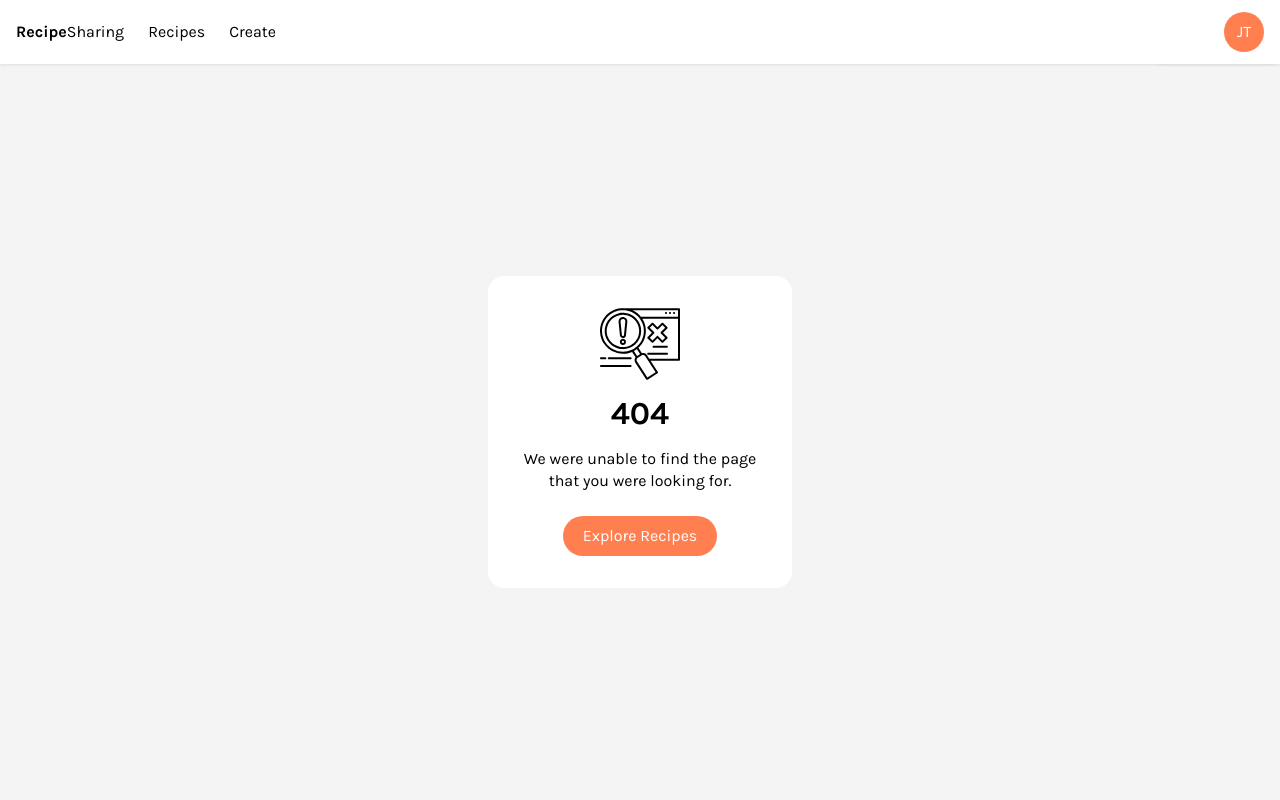
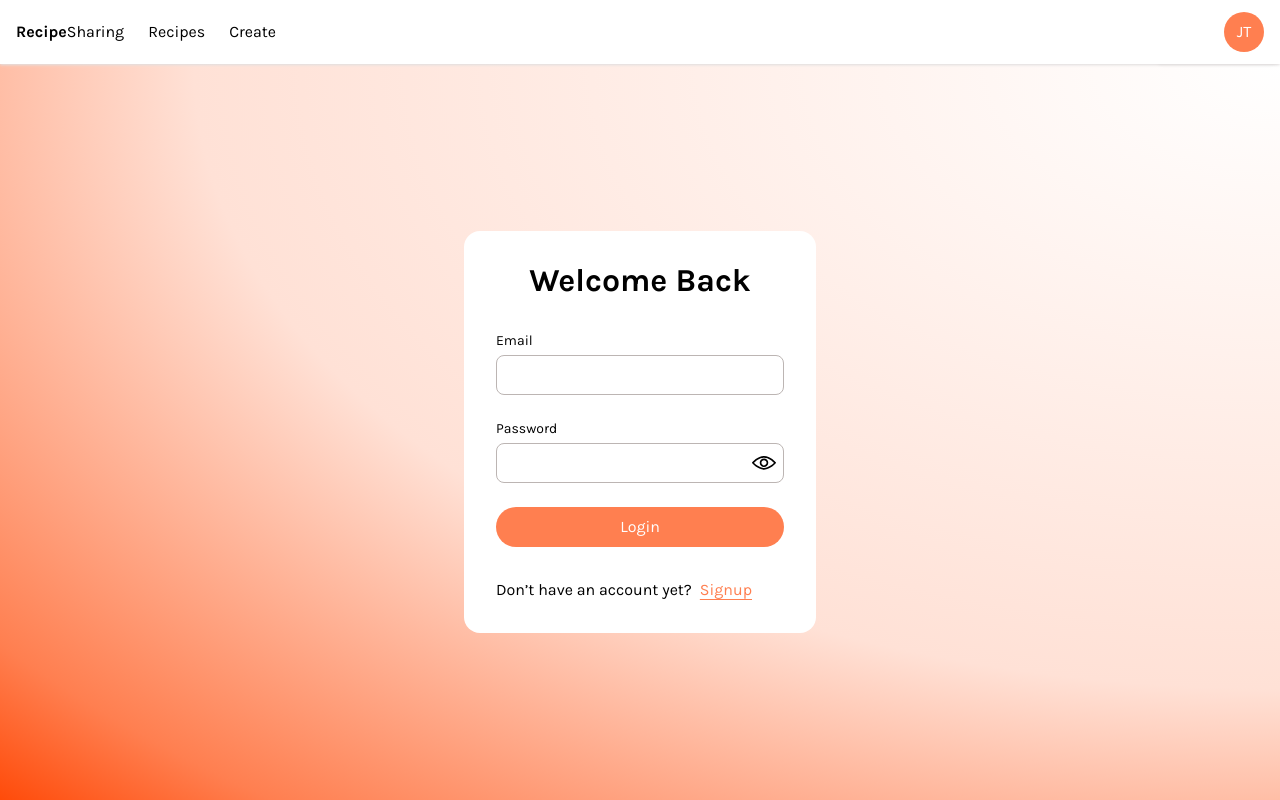
Before and after one commit to dreamz89/recipe-sharing, a React (Vite) app: page /login in a window 1280 px wide. Before the commit this address had no page. Built offline with nearby package versions, Linux system fonts and the light colour scheme.

Commit message:
feat: add Login page and PasswordInput component

```diff
--- /dev/null
+++ b/src/components/icons/Eye.tsx
@@ -0,0 +1,10 @@
+const Eye = () => {
+  return (
+    <path
+      d="M12,7.5668193 C9.64172964,7.5668193 7.72196784,9.4865811 7.72196784,11.8448515 C7.72196784,14.2031218 9.64172964,16.1228836 12,16.1228836 C14.3582704,16.1228836 16.2780322,14.2031218 16.2780322,11.8448515 C16.2780322,9.4865811 14.3582704,7.5668193 12,7.5668193 Z M12,14.4116708 C10.5850323,14.4116708 9.4331807,13.2598192 9.4331807,11.8448515 C9.4331807,10.4298838 10.5850323,9.27803216 12,9.27803216 C13.4149677,9.27803216 14.5668193,10.4298838 14.5668193,11.8448515 C14.5668193,13.2598192 13.4149677,14.4116708 12,14.4116708 Z M23.8010715,11.2737171 C23.5871699,11.0181057 18.4801578,5 12,5 C5.51984223,5 0.413035449,11.0179934 0.198928496,11.2737171 C-0.0663094985,11.5913729 -0.0663094985,12.0544682 0.198928496,12.3720967 C0.412830104,12.6277081 5.51984223,18.6469089 12,18.6469089 C18.4801578,18.6469089 23.5869646,12.6278203 23.8010715,12.3720967 C24.0663095,12.0544408 24.0663095,11.5913455 23.8010715,11.2737171 Z M12,16.9357782 C7.39697429,16.9357782 3.38835548,13.2439391 2.01609966,11.8224003 C3.38506995,10.3999581 7.38383218,6.71121286 12,6.71121286 C16.6041209,6.71121286 20.6116445,10.4030519 21.9839003,11.8234955 C20.61493,13.2459378 16.6161678,16.9357782 12,16.9357782 Z"
+      fillRule="nonzero"
+    ></path>
+  )
+}
+
+export default Eye
--- a/src/components/ui/Input/index.tsx
+++ b/src/components/ui/Input/index.tsx
@@ -1,24 +1,44 @@
+import Icon from '@/components/icons/Icon'
+import { ReactElement } from 'react'
+
 interface Props {
   name: string
   label: string
   type?: string
   placeholder?: string
+  icon?: ReactElement
+  onIconClick?: () => void
   error?: string
 }
 
-const Input = ({ name, label, type = 'text', placeholder, error }: Props) => {
+const Input = ({
+  name,
+  label,
+  type = 'text',
+  placeholder,
+  icon,
+  onIconClick,
+  error,
+}: Props) => {
   return (
     <div className="relative flex flex-col">
       <label htmlFor={name} className="mb-1 text-sm">
         {label}
       </label>
-      <input
-        type={type}
-        id={name}
-        name={name}
-        placeholder={placeholder}
-        className={`mb-6 h-10 min-w-72 rounded-lg border p-2 ${error ? 'border-error focus:outline-error' : 'border-gray500'}`}
-      ></input>
+      <div className="relative">
+        <input
+          type={type}
+          id={name}
+          name={name}
+          placeholder={placeholder}
+          className={`mb-6 h-10 w-full min-w-72 rounded-lg border p-2 ${error ? 'border-error focus:outline-error' : 'border-gray500'}`}
+        />
+        {icon && (
+          <button onClick={onIconClick} className="absolute right-2 top-2">
+            <Icon>{icon}</Icon>
+          </button>
+        )}
+      </div>
       <p className="absolute bottom-2 text-sm leading-none text-error">
         {error}
       </p>
--- /dev/null
+++ b/src/components/ui/PasswordInput/index.tsx
@@ -0,0 +1,24 @@
+import { useState } from 'react'
+import Input from '@/components/ui/Input'
+import EyeStrike from '@/components/icons/EyeStrike'
+import Eye from '@/components/icons/Eye'
+
+const PasswordInput = () => {
+  const [showPassword, setShowPassword] = useState<boolean>(false)
+
+  const handleIconClick = () => {
+    setShowPassword((prevShowPassword) => !prevShowPassword)
+  }
+
+  return (
+    <Input
+      name="password"
+      label="Password"
+      type={showPassword ? 'text' : 'password'}
+      icon={showPassword ? <EyeStrike /> : <Eye />}
+      onIconClick={handleIconClick}
+    />
+  )
+}
+
+export default PasswordInput
--- a/src/main.tsx
+++ b/src/main.tsx
@@ -2,7 +2,7 @@ import React from 'react'
 import ReactDOM from 'react-dom/client'
 import { BrowserRouter, Routes, Route } from 'react-router'
 import App from '@/App'
-// import Login from '@/pages/Login'
+import Login from '@/pages/Login'
 import Signup from '@/pages/Signup'
 // import Settings from '@/pages/Settings'
 // import Profile from '@/pages/Profile'
@@ -16,7 +16,7 @@ ReactDOM.createRoot(document.getElementById('root')!).render(
     <BrowserRouter>
       <Routes>
         <Route path="/" element={<App />}>
-          {/* <Route path="login" element={<Login />} /> */}
+          <Route path="login" element={<Login />} />
           <Route path="signup" element={<Signup />} />
           {/* <Route path="settings" element={<Settings />} />
           <Route path="profile" element={<Profile />} />
--- /dev/null
+++ b/src/pages/Login/index.tsx
@@ -0,0 +1,36 @@
+import CenteredCard from '@/components/CenteredCard'
+import Button from '@/components/ui/Button'
+import Input from '@/components/ui/Input'
+import BaseLink from '@/components/ui/Link'
+import PasswordInput from '@/components/ui/PasswordInput'
+
+const Login = () => {
+  const handleSubmit = () => {
+    console.log('submit')
+  }
+
+  return (
+    <div className="radial-gradient flex min-h-[calc(100dvh-64px)] items-center justify-center">
+      <CenteredCard>
+        <h2 className="mb-8 text-center">Welcome Back</h2>
+        <Input name="email" label="Email" type="email" />
+        <PasswordInput />
+        <Button
+          variant="primary"
+          onClick={handleSubmit}
+          className="block w-full"
+        >
+          Login
+        </Button>
+        <p className="mt-8 flex gap-x-2">
+          Don’t have an account yet?
+          <BaseLink type="textlink" to="/signup">
+            Signup
+          </BaseLink>
+        </p>
+      </CenteredCard>
+    </div>
+  )
+}
+
+export default Login
```
Also changed, not shown: src/components/icons/EyeStrike.tsx (added, +10 -0 lines), 1 other file (tests, documents, lock files or other folders).
